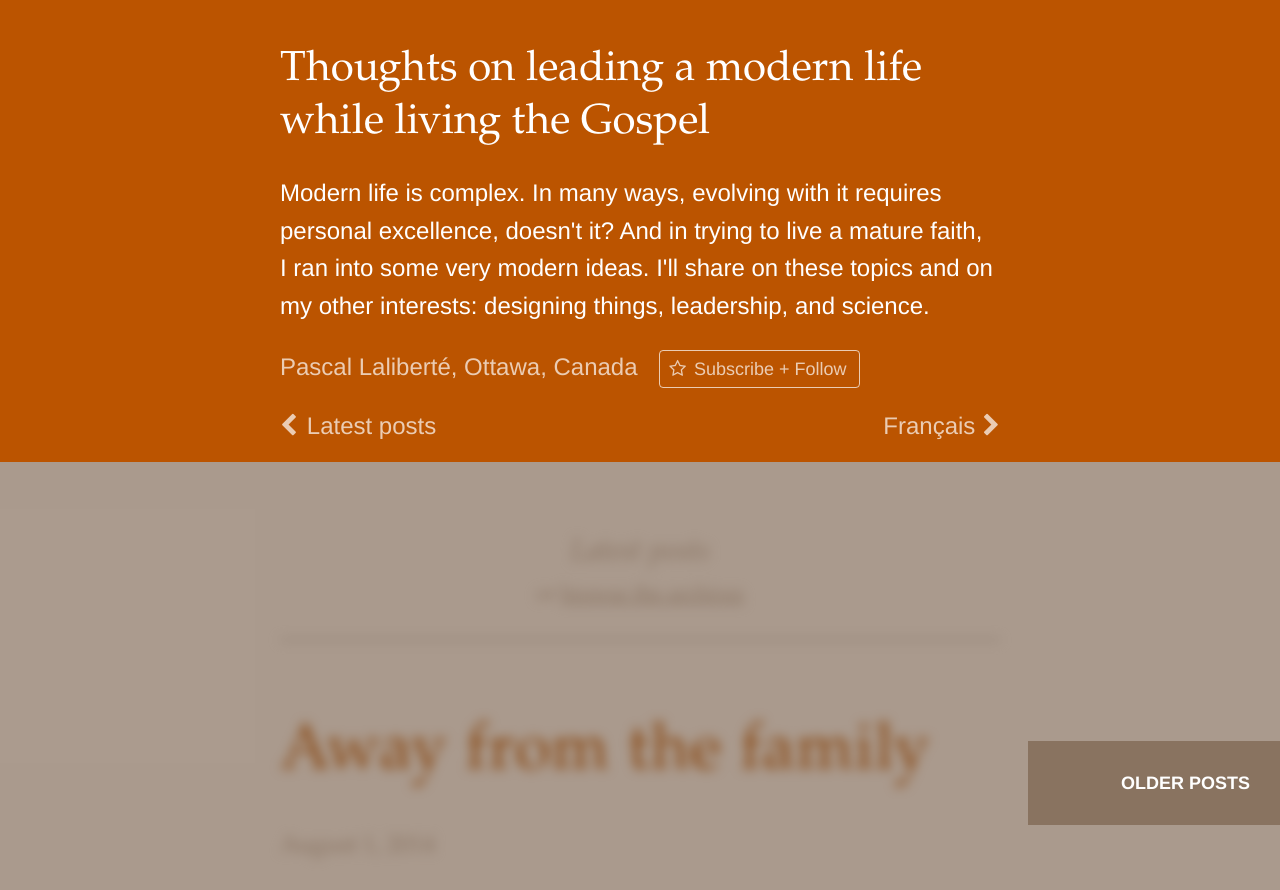
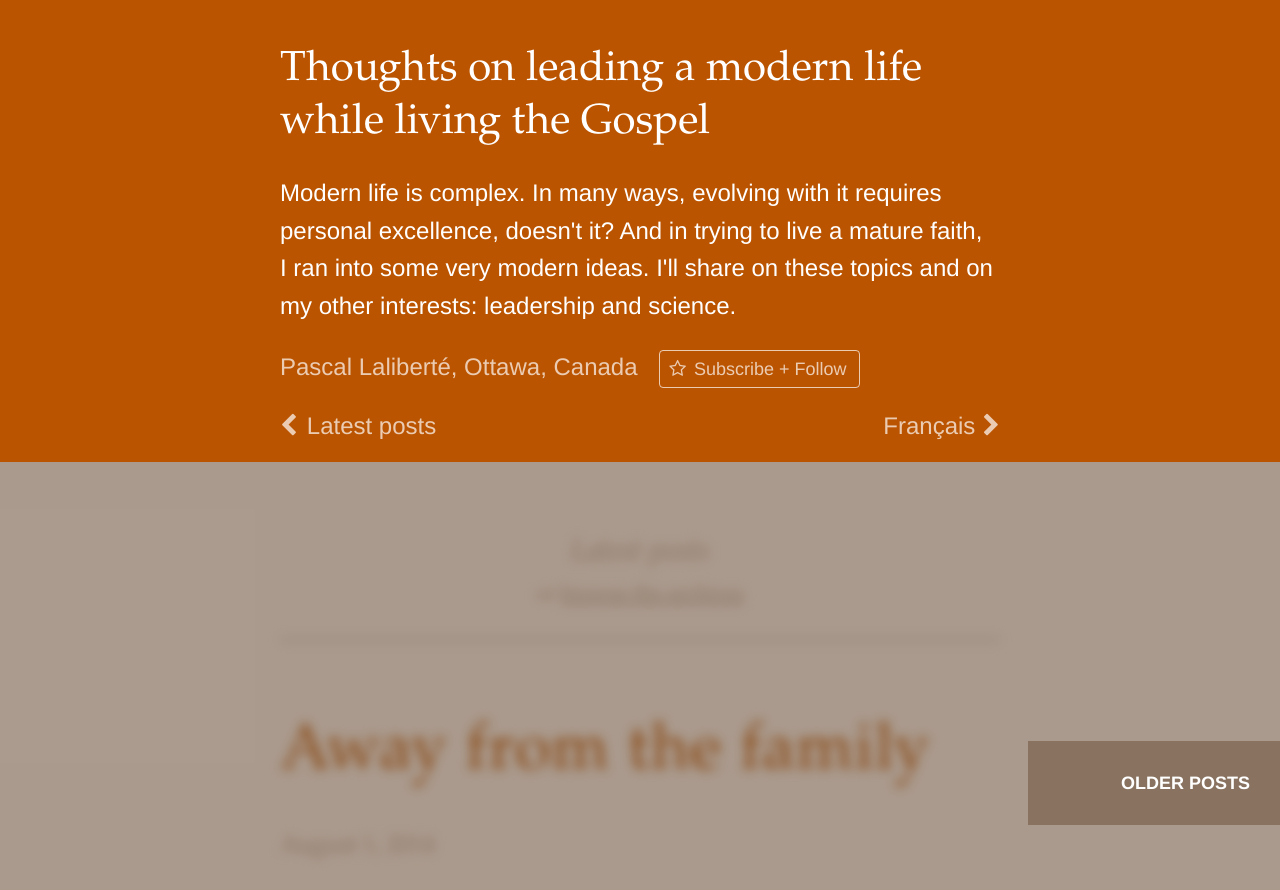
Before and after one commit to pascallaliberte/by.pascallaliberte.me, a Jekyll site: the page built from index.html, in a window 1280 px wide and 900 px high. Shown: the top 890 px of the window. Built offline with Jekyll 4.4.1, drawn with Linux system fonts in a browser that asks for light colours; nearby versions of some CDN libraries; the list of posts is cut into pages by our own code.

Commit message:
Removed "designing things" from the subjects covered by the blog

```diff
--- a/_includes/about.html
+++ b/_includes/about.html
@@ -7,7 +7,7 @@
     <h2 class="about-name">{{ site.name }}</h2>
     {% endif %}
 
-    <p class="about-description">Modern life is complex. In many ways, evolving with it requires personal excellence, doesn't it? And in trying to live a mature faith, I&nbsp;ran into some very modern ideas. I'll share on these topics and on my other interests: designing things, leadership, and science.</p>
+    <p class="about-description">Modern life is complex. In many ways, evolving with it requires personal excellence, doesn't it? And in trying to live a mature faith, I&nbsp;ran into some very modern ideas. I'll share on these topics and on my other interests: leadership and science.</p>
     <p class="about-signature">
       <span class="about-signature-name"><span rel="author">{{ site.author }}</span>, Ottawa, Canada</span>
       <a class="subscribe-follow-link btn btn-default" href="{{ site.baseurl}}/subscribe-follow/">
```
